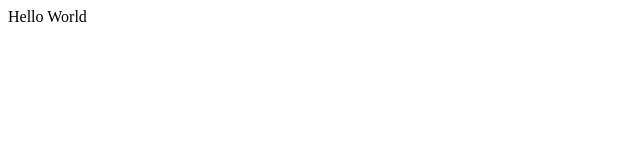
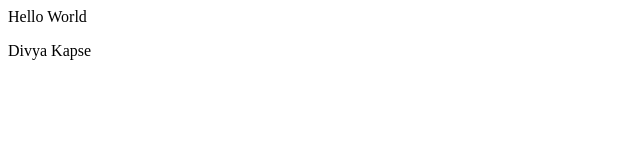
Before and after one commit to kapsedivya31/Aglielab1, a plain HTML site: page index.html in a window 1280 px wide. Shown: the full height of the page, 0-640 px from the left. Drawn offline with Linux system fonts and the light colour scheme.

Commit message:
add new feature

```diff
--- a/index.html
+++ b/index.html
@@ -1 +1,2 @@
 <p>Hello World</p>
+<p>Divya Kapse</p>
```
